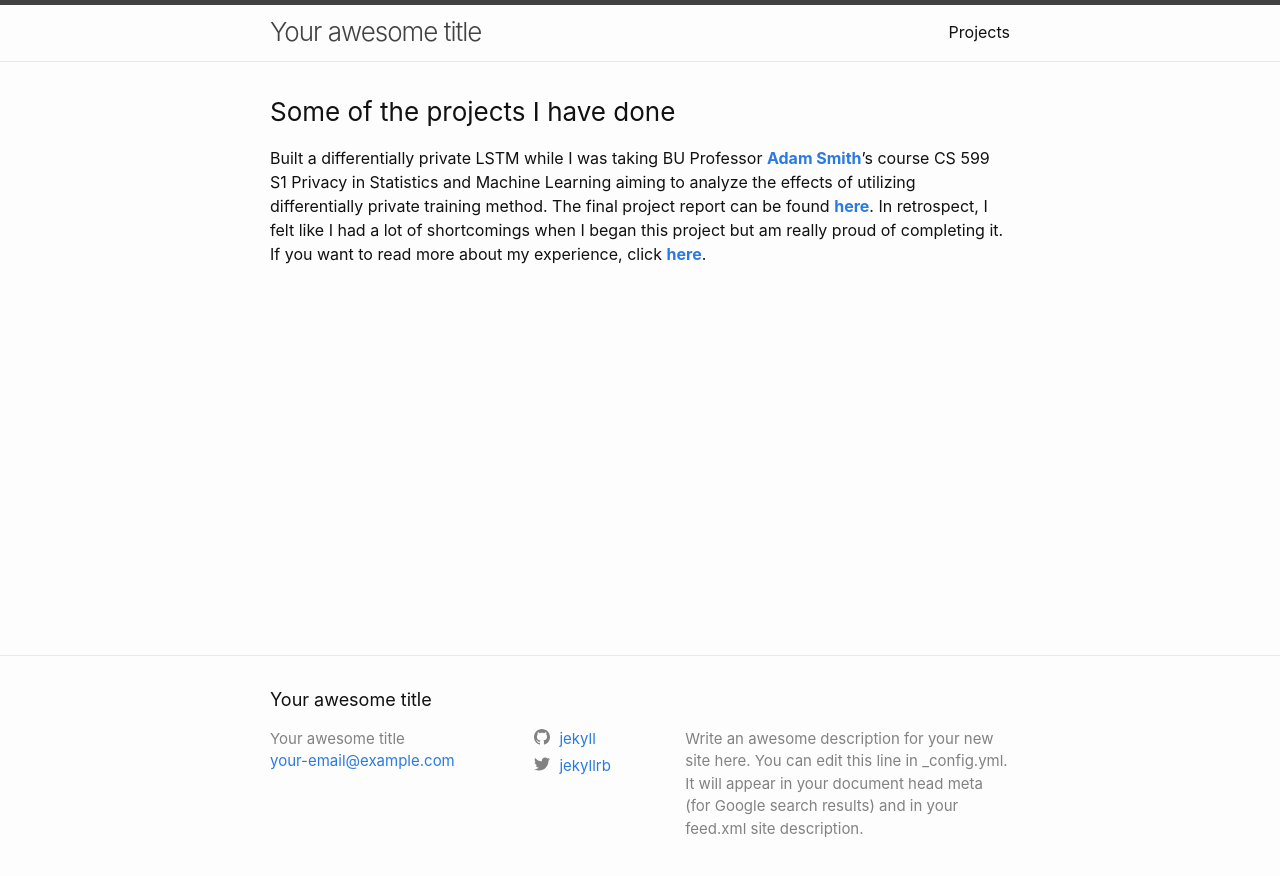
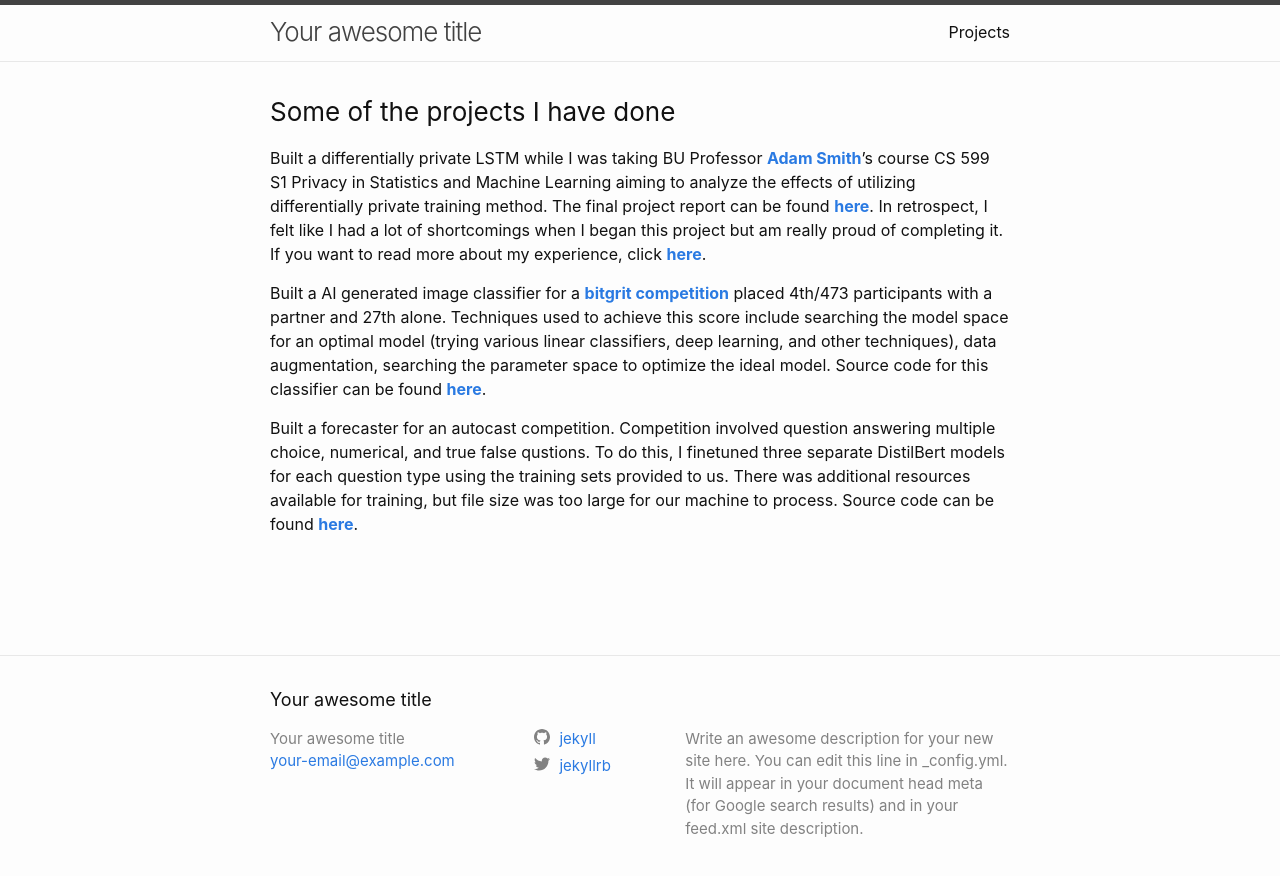
Before and after one commit to lelandling/lelandling.github.io, a Jekyll site: the page built from docs/projects.markdown, in a window 1280 px wide. Shown: the top 876 px of the page. Built offline with Jekyll 4.4.1, drawn with Linux system fonts in a browser that asks for light colours.

Commit message:
added competition work

```diff
--- a/docs/projects.markdown
+++ b/docs/projects.markdown
@@ -14,3 +14,7 @@
 ### Some of the projects I have done
 
 Built a differentially private LSTM while I was taking BU Professor [**Adam Smith**](https://www.bu.edu/cs/profiles/adam-smith/)'s course CS 599 S1 Privacy in Statistics and Machine Learning aiming to analyze the effects of utilizing differentially private training method. The final project report can be found [**here**](https://github.com/lelandling/dp-memorization-project/blob/main/memorizationpaper.pdf). In retrospect, I felt like I had a lot of shortcomings when I began this project but am really proud of completing it. If you want to read more about my experience, click [**here**](/about/cs599).
+
+Built a AI generated image classifier for a [**bitgrit competition**](https://bitgrit.net/competition/18) placed 4th/473 participants with a partner and 27th alone. Techniques used to achieve this score include searching the model space for an optimal model (trying various linear classifiers, deep learning, and other techniques), data augmentation, searching the parameter space to optimize the ideal model. Source code for this classifier can be found [**here**](https://github.com/lelandling/bitgritcompetition).
+
+Built a forecaster for an autocast competition. Competition involved question answering multiple choice, numerical, and true false qustions. To do this, I finetuned three separate DistilBert models for each question type using the training sets provided to us. There was additional resources available for training, but file size was too large for our machine to process. Source code can be found [**here**](https://github.com/lelandling/autocastcomp).
```
